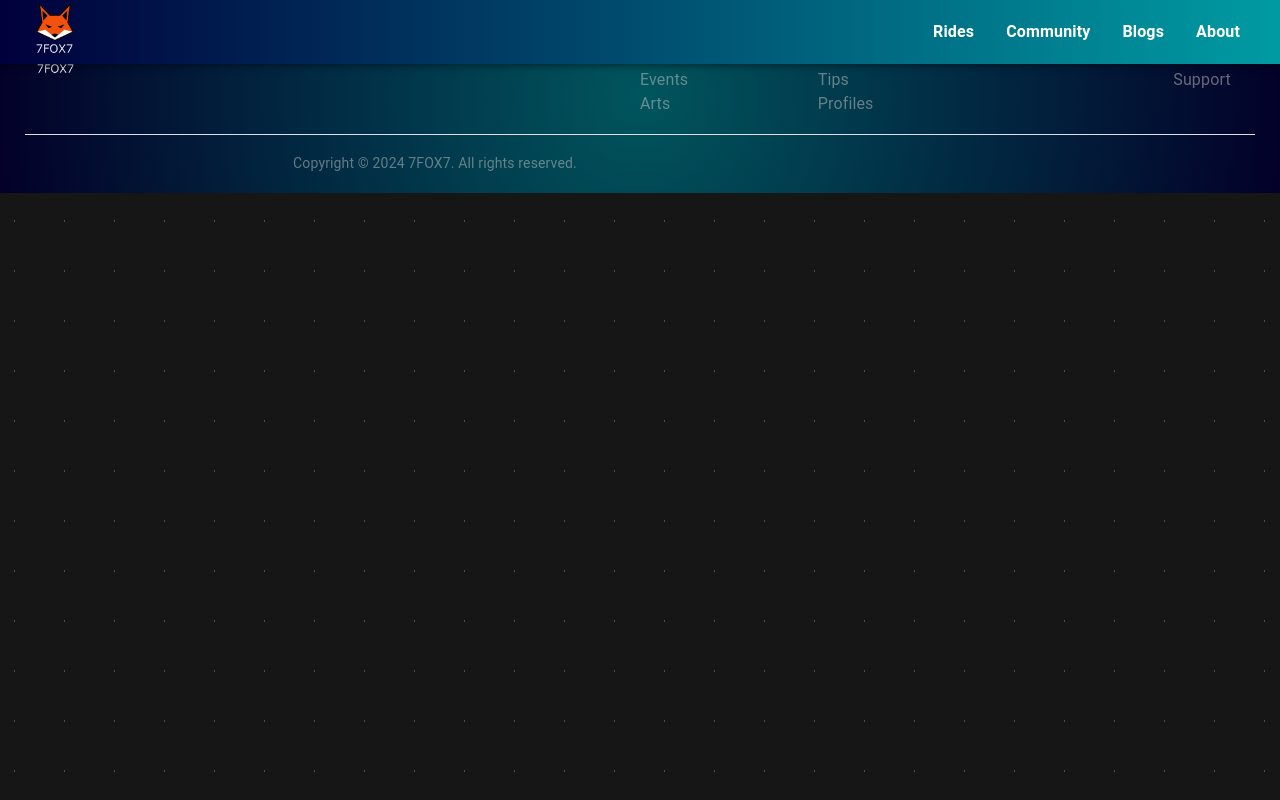
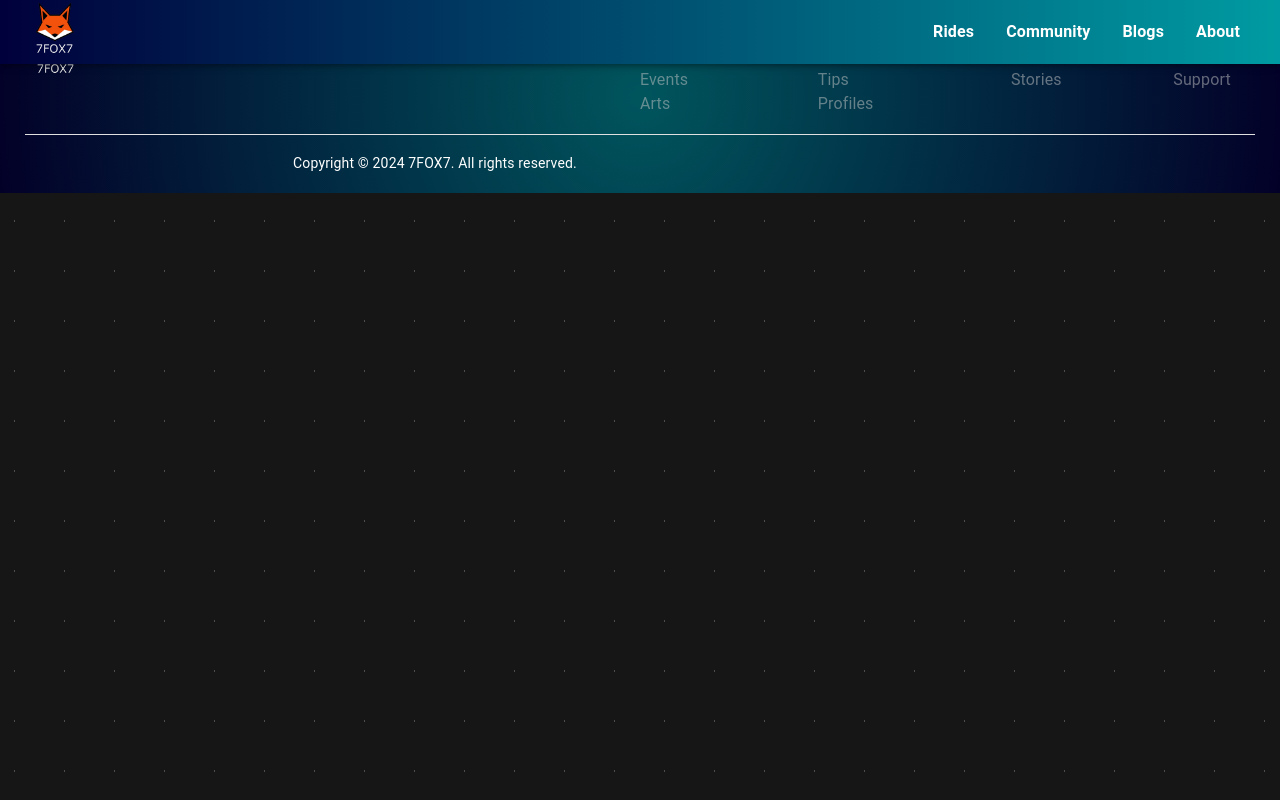
Before and after one commit to 7FOX7/moto-project, a React (Vite) app: page /onboarding in a window 1280 px wide. Built offline with nearby package versions, Linux system fonts and the light colour scheme; some icons are missing.

Commit message:
Added additional props to the 'CustomLink' component and modified the code accordingly

```diff
--- a/src/customs/components/CustomLink.jsx
+++ b/src/customs/components/CustomLink.jsx
@@ -1,6 +1,6 @@
 import { memo } from "react"
 import { useNavigate } from "react-router-dom"
-import { LinkContent } from "../../styles/style"
+import CustomText from "./CustomText"
 import Link from "@mui/material/Link"
 
 const CustomLink = memo(function CustomLink(props) {
@@ -8,29 +8,34 @@ const CustomLink = memo(function CustomLink(props) {
 	const {
 		path,
 		content,
-		secondary=false,
-		bold=false,
+		typography,
+		textDecorationColor,
+		underline="none",
+		color="primary",
 		ariaLabel=""
 	} = props
 
 	const handleClick = () => {
 		navigate(path, {relative: "route"})
 	}
+
 	return (
 		<>
 			<Link
 				component="button"
 				onClick={handleClick}
-				underline="hover"
+				underline={underline}
 				aria-label={ariaLabel}
+				sx={{
+					textDecorationColor: textDecorationColor
+				}}
 			>
 				{typeof(content) === "string" ?
-					<LinkContent
-						color={secondary ? "global.secondaryTextContent.main" : "primary"}
-						typography={bold && "global.boldText"}
-					>
-						{content}
-					</LinkContent>
+					<CustomText
+						color={color}
+						text={content}
+						typography={typography}
+					/>
 					:
 					content
 				}
--- a/src/customs/components/CustomListContainer.jsx
+++ b/src/customs/components/CustomListContainer.jsx
@@ -1,4 +1,5 @@
 import { useScreenSize } from "../../contexts/ScreenSizeContext"
+import { useTheme } from "@emotion/react"
 import CustomLink from "./CustomLink"
 import CustomLinkIcon from "./CustomLinkIcon"
 import CustomText from "./CustomText"
@@ -13,7 +14,8 @@ import networkLinks from "../../data/networkLinks"
 
 const CustomListContainer = {
    header: () => {
-      const isSmallScreen = useScreenSize()
+      const isSmallScreen = useScreenSize();
+      const theme = useTheme();
       return (
          <List sx={{
             display: isSmallScreen ? "block" : "flex"
@@ -24,7 +26,7 @@ const CustomListContainer = {
                      <CustomLink
                         path={navLink.path}
                         content={navLink.title}
-                        bold={true}
+                        typography={theme.typography.global.boldText}
                      />
                   </ListItem>
                )
@@ -33,6 +35,7 @@ const CustomListContainer = {
       )
    },
    footer: () => {
+      const theme = useTheme();
       return (
          <Box sx={{
             padding: "20px 25px"
@@ -68,7 +71,7 @@ const CustomListContainer = {
                            <CustomLink
                               path={navLink.path}
                               content={navLink.title}
-                              bold={true}
+                              typography={theme.typography.global.boldText}
                            />
                            {navLink.subLinks && navLink.subLinks.length > 0 && (
                               navLink.subLinks.map((subLink) => {
@@ -79,7 +82,7 @@ const CustomListContainer = {
                                        <CustomLink
                                           path={subLink.path}
                                           content={subLink.title}
-                                          secondary={true}
+                                          color={theme.palette.global.secondaryTextContent.main}
                                        />
                                     </Grid>
                                  )
@@ -104,8 +107,8 @@ const CustomListContainer = {
                   size={{xs: 12, sm: 12, md: 8, lg: 8, xl: 8}}
                >
                   <CustomText
+                     color={theme.palette.global.secondaryTextContent}
                      text="Copyright &copy; 2024 7FOX7. All rights reserved."
-                     secondary={true}
                      variant="body2"
                   />
                </Grid>
--- a/src/styles/style.js
+++ b/src/styles/style.js
@@ -28,10 +28,6 @@ export const FooterSection = styled(Box)({
    zIndex: 100,
    background: "radial-gradient(circle, rgba(0,85,93,1) 0%, rgba(3,0,40,1) 100%)",
    color: theme.palette.primary.main
-})
-
-export const LinkContent = styled(Typography)({
-   textWrap: "nowrap",
 })
 
 export const OnboardingBox = styled(Box)({
```
